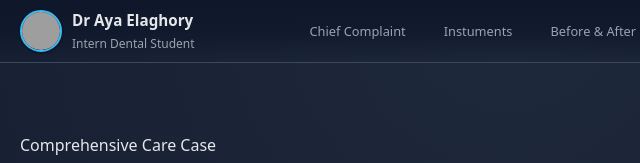
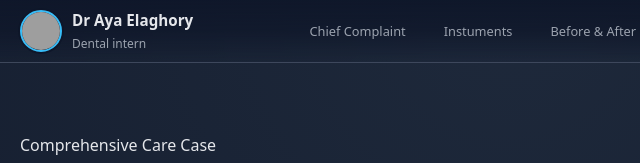
Before and after one commit to aya-elaghory/dental-case-portfolio, a website built with Vite: page index.html in a window 1280 px wide. Shown: the top 163 px of the page, 130-770 px from the left. Built offline with nearby package versions, Linux system fonts and the light colour scheme; grey boxes are pictures that could not be loaded.

Commit message:
Resolved merge conflict and updated index.html

```diff
--- a/index.html
+++ b/index.html
@@ -25,7 +25,7 @@
             <span class="brand-name">Dr Aya Elaghory</span>
           </div>
           <p class="brand-sub">
-            Intern Dental Student
+           Dental intern
           </p>
         </div>
       </div>
```
